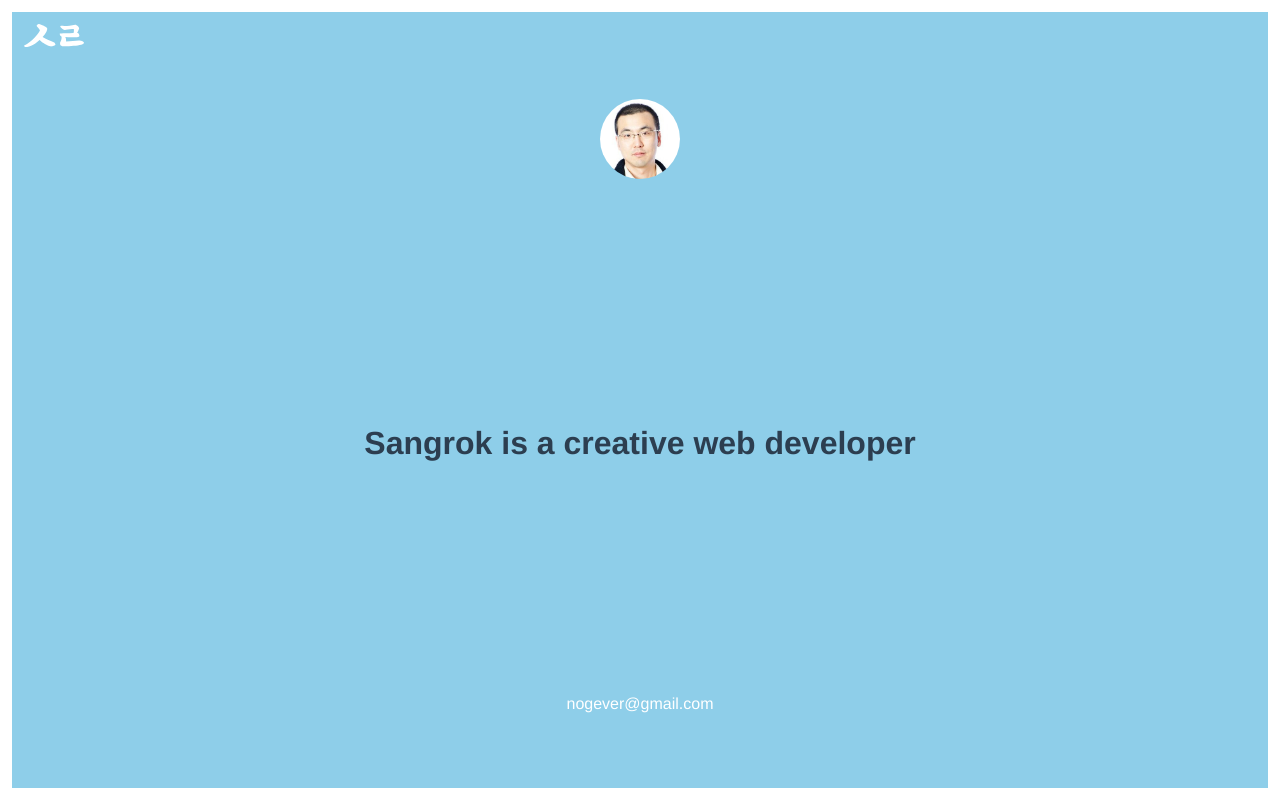
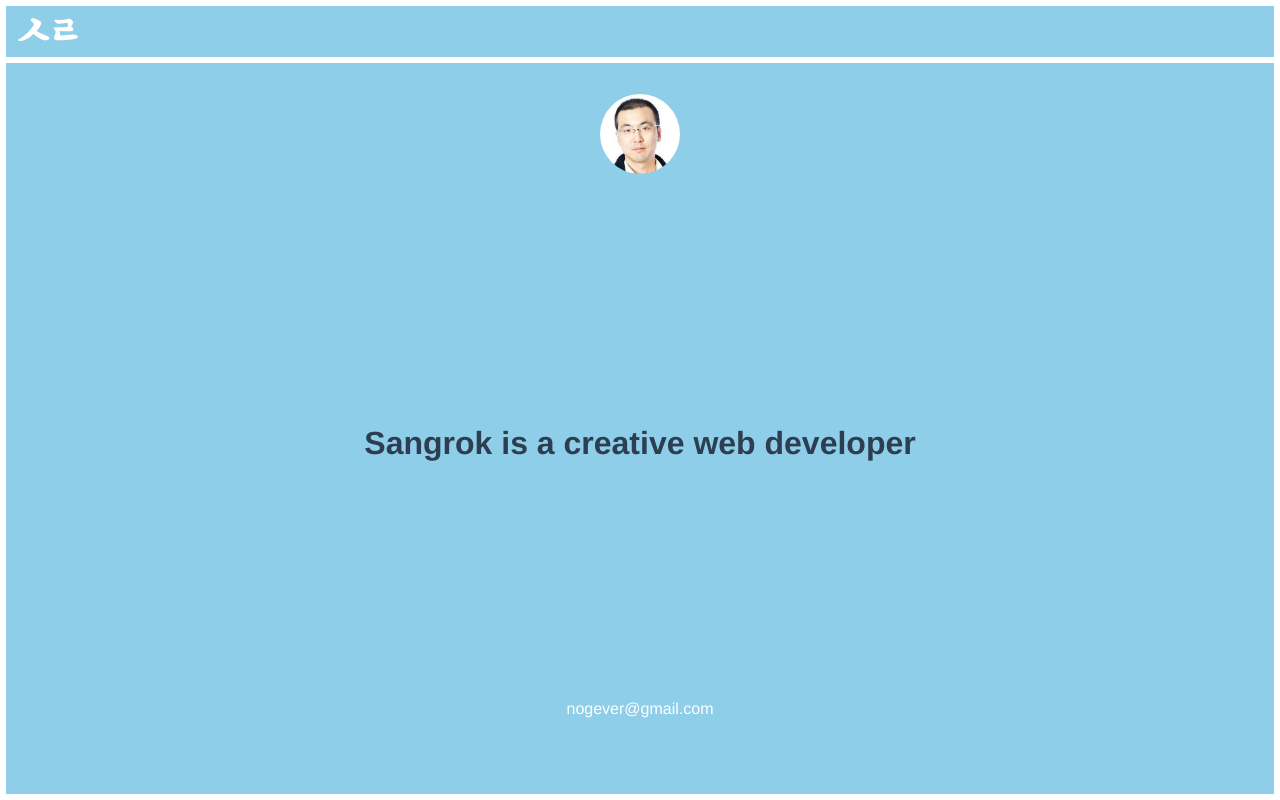
Before and after one commit to nogever/sangrokkim, a Vue app: page / in a window 1280 px wide. Built offline with nearby package versions, Linux system fonts and the light colour scheme.

Commit message:
Update header

```diff
--- a/src/App.vue
+++ b/src/App.vue
@@ -25,9 +25,20 @@ body {
   -webkit-font-smoothing: antialiased;
   -moz-osx-font-smoothing: grayscale;
   color: #2c3e50;
-  padding: 12px;
+  padding: 6px;
 }
 #app, main {
   height: 100%;
 }
+
+@keyframes breathe-in {
+  0% { padding: 0; }
+  50% { padding: 4px; }
+  100% { padding: 0; }
+}
+@keyframes breathe-out {
+  0% { margin: 0; }
+  50% { margin: -6px; }
+  100% { margin: 0; }
+}
 </style>
--- a/src/components/Header.vue
+++ b/src/components/Header.vue
@@ -30,6 +30,8 @@ export default {
 header {
   position: fixed;
   padding: 12px;
+  width: 100%;
+  border-bottom: 6px solid white;
   svg {
     width: 60px;
     height: auto;
```
Also changed, not shown: 12 other files (tests, documents, lock files or other folders).
